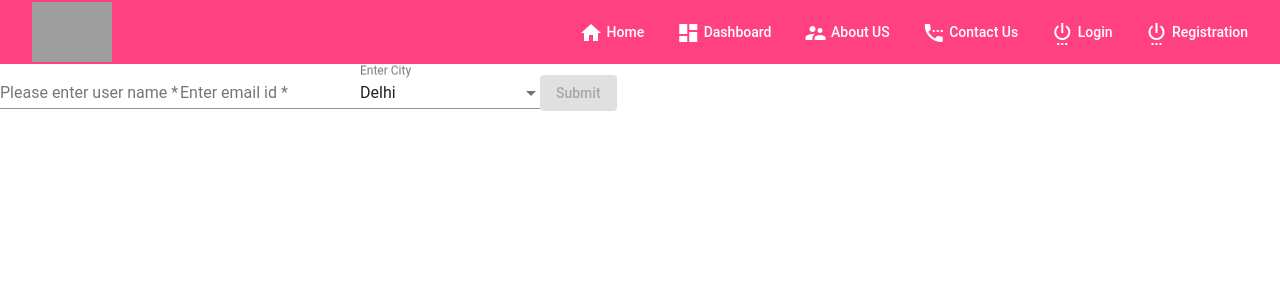
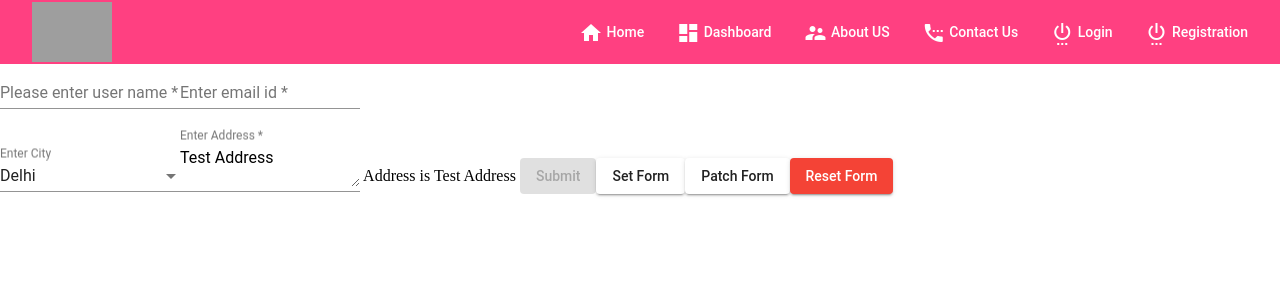
Before and after one commit to ggarg2/lara-mean-stack-3, an Angular app: page /registration in a window 1280 px wide. Shown: the top 300 px of the page. Built offline with nearby package versions, Linux system fonts and the light colour scheme; grey boxes are pictures that could not be loaded.

Commit message:
set value, patch, nested form, two way databinding

```diff
--- a/src/app/registration/registration.component.html
+++ b/src/app/registration/registration.component.html
@@ -1,5 +1,6 @@
 <div>
   <form (ngSubmit)="submitForm()" #myForm="ngForm">
+    <div ngModelGroup="userData" #userData="ngModelGroup">
         <mat-form-field>
           <input name="username"
           matInput
@@ -21,6 +22,7 @@
           <mat-error *ngIf="emailId.errors?.required">Email id is required.</mat-error>
           <mat-error *ngIf="!emailId.errors?.required && emailId.errors?.email">Email id is not valid.</mat-error>
         </mat-form-field>
+    </div>
 
     <mat-form-field>
       <mat-select placeholder="Enter City"
@@ -39,7 +41,21 @@
       </mat-select>
     </mat-form-field>
 
+    <mat-form-field>
+      <textarea name="address" matInput placeholder="Enter Address"
+      [(ngModel)]="address"
+      required
+      #addressRef="ngModel"
+      ></textarea>
+
+    </mat-form-field>
+
+    Address is {{address}}
+
     <button [disabled]="myForm.invalid" mat-raised-button type="submit">Submit</button>
+    <button mat-raised-button (click)="setForm()">Set Form</button>
+    <button mat-raised-button (click)="patchForm()">Patch Form</button>
+    <button mat-raised-button (click)="resetForm()" color="warn">Reset Form</button>
   </form>
 </div>
 
--- a/src/app/registration/registration.component.ts
+++ b/src/app/registration/registration.component.ts
@@ -12,9 +12,43 @@ export class RegistrationComponent implements OnInit {
 
   cityName: string = 'Delhi';
 
+  address : string = "Test Address";
+
   constructor() { }
 
   ngOnInit() {
+
+    //This code will give error
+
+    // this.myForm.setValue({
+    //   'cityName': 'Bangalore',
+    //   'address': 'Test Address 1',
+    //   'userData' : {
+    //     'username':  'Test Username',
+    //     'emailId':  'Test EmailId'
+    //   }
+    // })
+  }
+
+  setForm(){
+    this.myForm.setValue({
+      'cityName': 'Bangalore',
+      'address': 'Test Address 1',
+      'userData' : {
+        'username':  'Test Username',
+        'emailId':  'Test EmailId'
+      }
+    })
+  }
+
+  patchForm(){
+    this.myForm.form.patchValue({
+      'address': 'Test Address 2'
+    })
+  }
+
+  resetForm(){
+    this.myForm.reset();
   }
 
   // submitForm(form : NgForm){
@@ -22,6 +56,10 @@ export class RegistrationComponent implements OnInit {
   // }
 
   submitForm(){
+    if(this.myForm.invalid){
+      alert("Form is invalid")
+    }
+
     console.log(this.myForm)
   }
 
--- a/src/app/registration/registration.module.ts
+++ b/src/app/registration/registration.module.ts
@@ -7,7 +7,6 @@ import {MatInputModule} from '@angular/material/input';
 import {MatFormFieldModule} from '@angular/material/form-field';
 import {MatButtonModule} from '@angular/material/button';
 import {MatSelectModule} from '@angular/material/select';
-
 
 
 const routes: Routes = [{
```
Lines whose indentation alone changed are shown as unchanged.
